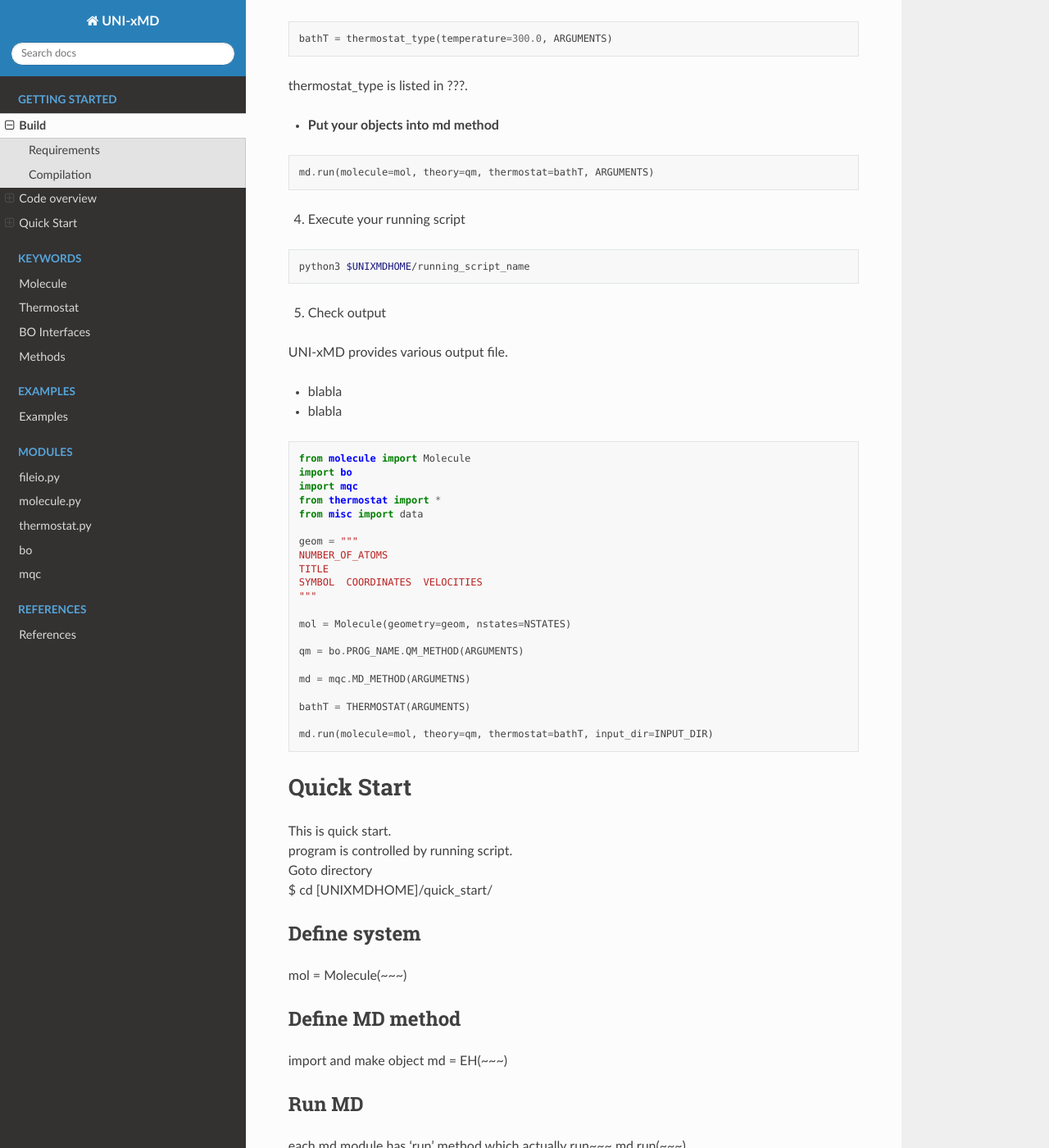
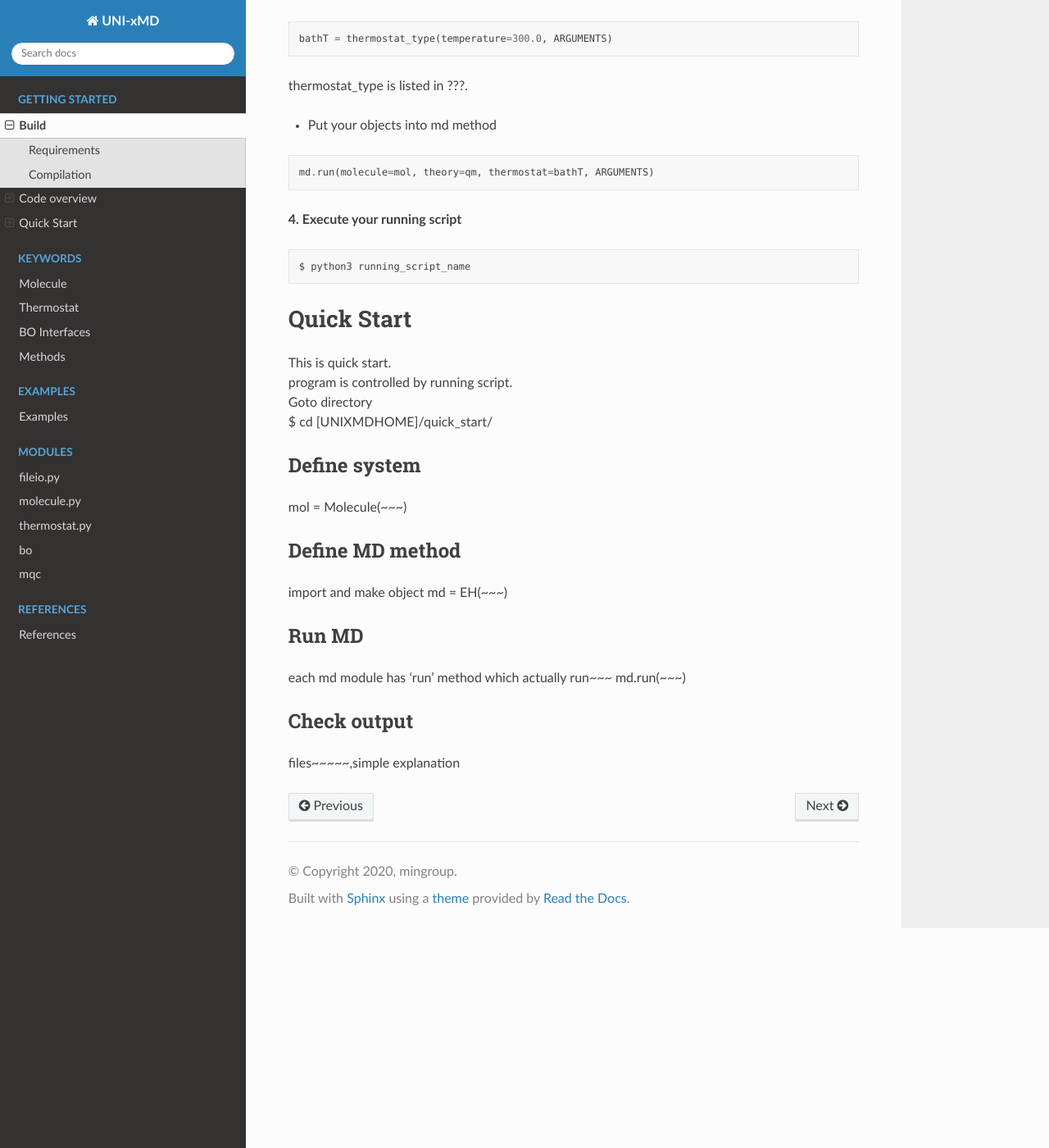
Before and after one commit to skmin-lab/unixmd, a Sphinx documentation site: the page built from docs/source/getting_started/getstarted.rst, in a window 1280 px wide and 1400 px high, scrolled down 3060 px. Shown: the whole window at 82% size. Built offline with Sphinx 7.4.7 and the Read the Docs theme 2.0.0, drawn with Linux system fonts in a browser that asks for light colours; some of the changed text lies outside the part shown.

Commit message:
revise bold font

```diff
--- a/docs/source/getting_started/getstarted.rst
+++ b/docs/source/getting_started/getstarted.rst
@@ -83,9 +83,9 @@ A straightfoward way to perform a UNI-xMD calculation is as follows:
     from thermostat import *
     from misc import data
 
-3) To run UNI-xMD, you should create several objects, which are ``molecule``, ``bo``, ``md`` and ``thermostat``, in your running script. The important thing is that molecule object is created in the first place.
+**3. To run UNI-xMD, you should create several objects, which are** ``molecule`` **,** ``bo`` **,** ``md`` **and** ``thermostat`` **, in your running script. The important thing is that molecule object is created in the first place.**
 
-- **Define molecular infomation**
+- Define molecular infomation
 
 .. code-block:: python
 
@@ -99,7 +99,7 @@ A straightfoward way to perform a UNI-xMD calculation is as follows:
 
 .. note:: molecule object should be already created before creating another objects such as ``bo``, ``md`` and ``thermostat``.
 
-- **Determine electronic structure calculation program and method to get energy, force and non-adiabatic coupling vector**
+- Determine electronic structure calculation program and method to get energy, force and non-adiabatic coupling vector
 
 .. code-block:: python
 
@@ -107,7 +107,7 @@ A straightfoward way to perform a UNI-xMD calculation is as follows:
 
 QM_prog and QM_method is electronic structure calculation program and theory, respectively. They are listed in ???.
 
-- **Determine method of MD**
+- Determine method of MD
 
 .. code-block:: python
 
@@ -115,7 +115,7 @@ QM_prog and QM_method is electronic structure calculation program and theory, re
 
 XXX can be replaced by BOMD, SH, Eh, SHXF which means Born-Opphenhimer molecular dynamics, surface hopping, Ehrenfest dynamics and decoherence induced surface hopping based on exact factorization, respectively.
 
-- **Choose thermostat type, there are three types of thermostat, that () states in detail**
+- Choose thermostat type, there are three types of thermostat, that () states in detail
 
 .. code-block:: python
 
@@ -123,51 +123,17 @@ XXX can be replaced by BOMD, SH, Eh, SHXF which means Born-Opphenhimer molecular
 
 thermostat_type is listed in ???.
 
-- **Put your objects into md method**
+- Put your objects into md method
 
 .. code-block:: python
 
     md.run(molecule=mol, theory=qm, thermostat=bathT, ARGUMENTS)
 
-4) Execute your running script
+**4. Execute your running script**
 
 .. code-block:: bash
 
-   python3 $UNIXMDHOME/running_script_name
-
-
-5) Check output
-
-UNI-xMD provides various output file.
-
-- blabla
-
-- blabla
-
-
-.. code-block:: python
-
-   from molecule import Molecule
-   import bo
-   import mqc
-   from thermostat import *
-   from misc import data
-
-   geom = """
-   NUMBER_OF_ATOMS
-   TITLE
-   SYMBOL  COORDINATES  VELOCITIES
-   """
-
-   mol = Molecule(geometry=geom, nstates=NSTATES)
-
-   qm = bo.PROG_NAME.QM_METHOD(ARGUMENTS)
-
-   md = mqc.MD_METHOD(ARGUMETNS)
-
-   bathT = THERMOSTAT(ARGUMENTS)
-
-   md.run(molecule=mol, theory=qm, thermostat=bathT, input_dir=INPUT_DIR)
+   $ python3 running_script_name
 
 ==========================
 Quick Start
```
Also changed, not shown: other parts of docs/source/getting_started/getstarted.rst (+3 -3 lines).
